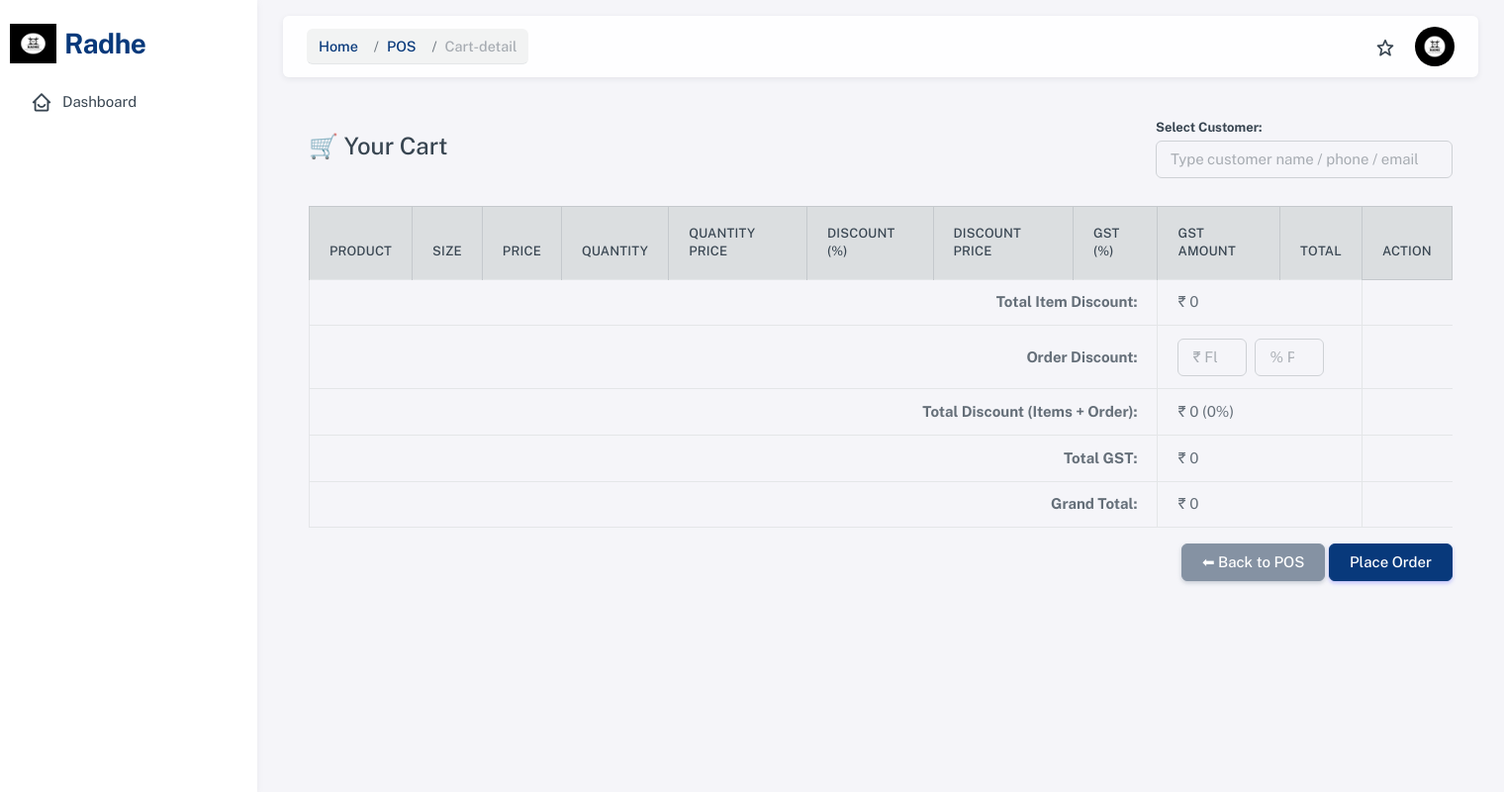
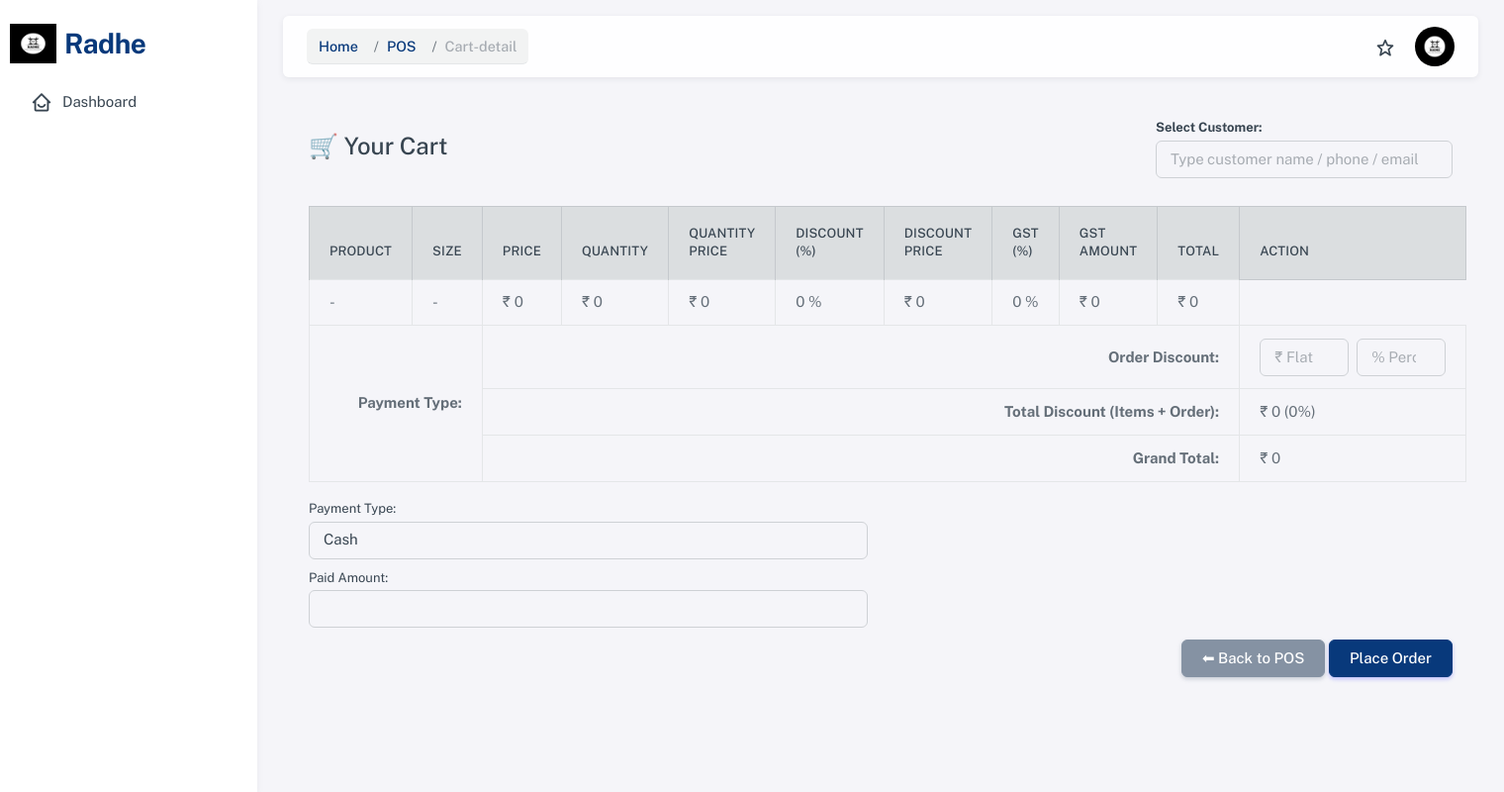
Before and after one commit to Hetviradadiya/Hardware_management, a Django app: page /cart_view/ in a window 1520 px wide. Shown: the whole page at 99% size. Run offline with Django 4.2, Linux system fonts and the light colour scheme; the visitor is signed in with stand-in values (Sample User, id 1); data that the repository does not hold is empty; some libraries are stand-ins or nearby versions.

Commit message:
cart changes

```diff
--- a/inventory_app/models.py
+++ b/inventory_app/models.py
@@ -127,6 +127,7 @@ class Customer(models.Model):
     phone = models.CharField(max_length=20, unique=True, blank=True, null=True)
     email = models.EmailField(blank=True, null=True)
     address = models.TextField(blank=True, null=True)
+    pending_amount = models.DecimalField(max_digits=12, decimal_places=2, default=0.00)
 
     def __str__(self):
         return self.name
@@ -238,17 +239,24 @@ class Cart(models.Model):
 # ---------- ORDER ----------
 class Order(models.Model):
     PAYMENT_TYPE_CHOICES = (
-        ('cod', 'cod'),
+        ('cash', 'cash'),
         ('online', 'online'),
+        ('card', 'card'),
     )
 
     customer = models.ForeignKey(
         Customer, on_delete=models.CASCADE, related_name="orders", null=True, blank=True
     )
     order_date = models.DateTimeField(auto_now_add=True)
-    total_amount = models.DecimalField(max_digits=12, decimal_places=2, default=0.00)
+    # totals
+    subtotal = models.DecimalField(max_digits=12, decimal_places=2, default=0.00)         # 💡 sum of qty * price
+    total_item_discount = models.DecimalField(max_digits=12, decimal_places=2, default=0.00)
+    order_discount = models.DecimalField(max_digits=10, decimal_places=2, default=0.00)
+    is_percentage = models.BooleanField(default=True)
+    total_discount = models.DecimalField(max_digits=12, decimal_places=2, default=0.00)   # 💡 item + order discount
+    total_gst = models.DecimalField(max_digits=12, decimal_places=2, default=0.00)
+    total_amount = models.DecimalField(max_digits=12, decimal_places=2, default=0.00)     # 💡 grand total after discounts + gst
 
-    order_discount = models.DecimalField(max_digits=10, decimal_places=2, default=0.00)
     is_percentage = models.BooleanField(default=True)
     pay_type = models.CharField(max_length=200, choices=PAYMENT_TYPE_CHOICES, blank=True, null=True)
     is_paid = models.BooleanField(default=False)
@@ -256,17 +264,17 @@ class Order(models.Model):
     pod_number = models.CharField(max_length=255, blank=True, null=True)
     paid_amount = models.DecimalField(max_digits=12, decimal_places=2, default=0.00)
 
-    def subtotal(self):
-        return sum(item.total_price() for item in self.items.all())
+    # def subtotal(self):
+    #     return sum(item.total_price() for item in self.items.all())
 
-    def discount_value(self):
-        subtotal = self.subtotal()
-        if self.is_percentage:
-            return (subtotal * self.order_discount) / Decimal(100)
-        return self.order_discount
+    # def discount_value(self):
+    #     subtotal = self.subtotal()
+    #     if self.is_percentage:
+    #         return (subtotal * self.order_discount) / Decimal(100)
+    #     return self.order_discount
 
-    def get_total_amount(self):
-        return self.subtotal() - self.discount_value()
+    # def get_total_amount(self):
+    #     return self.subtotal() - self.discount_value()
 
     def __str__(self):
         return f"Order #{self.id} - {self.customer.name if self.customer else 'No Customer'}"
@@ -303,7 +311,8 @@ class Sale(models.Model):
     order = models.OneToOneField(Order, on_delete=models.CASCADE)
     sale_date = models.DateTimeField(auto_now_add=True)
     total_amount = models.DecimalField(max_digits=12, decimal_places=2)
-    profit = models.DecimalField(max_digits=12, decimal_places=2, default=0.00)  # NEW
+    profit = models.DecimalField(max_digits=12, decimal_places=2, default=0.00)
+    paid_amount = models. DecimalField(max_digits=20, decimal_places=2, default=0.0)
 
     def save(self, *args, **kwargs):
         super().save(*args, **kwargs)
--- a/inventory_app/templates/cart.html
+++ b/inventory_app/templates/cart.html
@@ -36,8 +36,19 @@
     </tbody>
     <tfoot>
       <tr id="total-item-discount-row">
-        <td colspan="8" class="text-end"><strong>Total Item Discount:</strong></td>
-        <td colspan="2">₹ <span id="total-item-discount">0</span></td>
+        <td>-</td>
+        <td>-</td>
+        <td>₹ <span id="total-price">0</span></td>
+        <td>₹ <span id="total-quantity">0</span></td>
+        <td>₹ <span id="total-quantity-price">0</span></td>
+        <td><span id="total-item-discount-percentage">0</span> %</td>
+        <td>₹ <span id="total-item-discount">0</span></td>
+        <td><span id="total-gst">0</span> %</td>
+        <td>₹ <span id="total-gst-amout">0</span></td>
+        <td>₹ <span id="grand-total-price">0</span></td>
+      </tr>
+      <tr>
+        <td rowspan='4' colspan="2" class="text-end"><strong>Payment Type:</strong></td>
       </tr>
       <tr>
         <td colspan="8" class="text-end"><strong>Order Discount:</strong></td>
@@ -55,17 +66,31 @@
           (<span id="grand-total-discount-percent">0</span>%)
         </td>
       </tr>
-      <tr id="total-gst-row">
-        <td colspan="8" class="text-end"><strong>Total GST:</strong></td>
-        <td colspan="2">₹ <span id="total-gst">0</span></td>
-      </tr>
       <tr>
         <td colspan="8" class="text-end"><strong>Grand Total:</strong></td>
         <td colspan="2">₹ <span id="cart-total">0</span></td>
       </tr>
+
     </tfoot>
 
   </table>
+
+  <div class="row mt-3">
+  <div class="col-md-6">
+    <div class="mb-2">
+      <label class="form-label">Payment Type:</label>
+      <select id="pay-type" class="form-control">
+        <option value="cash">Cash</option>
+        <option value="card">Card</option>
+        <option value="upi">UPI</option>
+      </select>
+    </div>
+    <div>
+      <label class="form-label">Paid Amount:</label>
+      <input type="number" id="paid-amount" class="form-control" min="0" step="0.01">
+    </div>
+  </div>
+</div>
 
   <div class="mt-3 text-end">
     <a href="{% url 'pos' %}" class="btn btn-secondary">⬅ Back to POS</a>
@@ -74,7 +99,7 @@
 </div>
 
 <style>
-  #cart-table input[type="number"] { width: 70px; }
+  #cart-table input[type="number"] { width: 90px; }
   #cart-table select { width: 80px; }
   .product-img { width: 50px; height: 50px; object-fit: cover; border-radius: 5px; }
 </style>
@@ -89,26 +114,43 @@ function updateCartUI() {
     .then(data => {
       const tbody = document.getElementById("cart-items");
       const totalEl = document.getElementById("cart-total");
+      const totalPriceEl = document.getElementById("total-price");
       const totalGSTEl = document.getElementById("total-gst");
+      const totalGSTAmountEl = document.getElementById("total-gst-amout");
+      const totalQuantityEl = document.getElementById("total-quantity");
+      const totalQuantityPriceEl = document.getElementById("total-quantity-price");
       const totalItemDiscountEl = document.getElementById("total-item-discount");
+      const totalItemDiscountPercentageEl = document.getElementById("total-item-discount-percentage");
       const grandTotalDiscountEl = document.getElementById("grand-total-discount");
       const grandTotalDiscountPercentEl = document.getElementById("grand-total-discount-percent");
+      const grandTotalPriceEl = document.getElementById("grand-total-price");
 
       if (!data || data.length === 0) {
         tbody.innerHTML = '<tr><td colspan="11" class="text-center">Your cart is empty.</td></tr>';
         totalEl.textContent = "0";
+        totalPriceEl.textContent = "0";
         totalGSTEl.textContent = "0";
+        totalGSTAmountEl.textContent = "0";
+        totalQuantityEl.textContent = "0";
+        totalQuantityPriceEl.textContent = "0";
         totalItemDiscountEl.textContent = "0";
+        totalItemDiscountPercentageEl.textContent = "0";
         grandTotalDiscountEl.textContent = "0";
         grandTotalDiscountPercentEl.textContent = "0";
+        grandTotalPriceEl.textContent = "0";
         return;
       }
 
       tbody.innerHTML = "";
 
       let subtotal = 0;
+      let totalprice = 0;
       let totalDiscount = 0;
-      let totalGST = 0;
+      let totalDiscountPercentage = 0;
+      let totalgst = 0;
+      let totalGSTAmount = 0;
+      let totalquantity = 0;
+      let grandtotalPrice = 0;
 
       data.forEach(item => {
         const price = parseFloat(item.variant_price);
@@ -122,9 +164,14 @@ function updateCartUI() {
         let gstAmount = (qtyPrice - discountPrice) * gst / 100;
         let totalPrice = (qtyPrice - discountPrice) + gstAmount;
 
+        grandtotalPrice +=totalPrice;
+        totalprice += price;
+        totalquantity +=qty;
         subtotal += qtyPrice;
+        totalDiscountPercentage +=itemDiscount;
         totalDiscount += discountPrice;
-        totalGST += gstAmount;
+        totalGSTAmount += gstAmount;
+        totalgst += gst;
 
         const imageUrl = item.variant_photo || "/static/no-image.png";
 
@@ -135,9 +182,28 @@ function updateCartUI() {
             <td>₹${price.toFixed(2)}</td>
             <td><input type="number" value="${qty}" min="1" step="1" onchange="updateQty(${item.id}, this.value)"></td>
             <td>₹${qtyPrice.toFixed(2)}</td>
-            <td>${isPerc ? itemDiscount + "%" : "-"}</td>
-            <td>₹${discountPrice.toFixed(2)}</td>
-            <td>${gst}%</td>
+            <td>
+              <input type="number"
+                    value="${isPerc ? itemDiscount : ''}"
+                    min="0" step="0.01"
+                    onchange="updateItemDiscount(${item.id}, this.value, true)"
+                    style="width:70px">
+            </td>
+            <td>
+              <input type="number"
+                    value="${discountPrice.toFixed(2)}"
+                    min="0" step="0.01"
+                    onchange="updateDiscountPrice(${item.id}, this.value, ${price}, ${qty})"
+                    style="width:80px">
+            </td>
+            <td>
+              <select onchange="updateGST(${item.id}, this.value)" style="width:80px">
+                <option value="" ${!gst || gst == 0 ? "selected" : ""}>--</option>
+                <option value="5" ${gst == 5 ? "selected" : ""}>5%</option>
+                <option value="9" ${gst == 9 ? "selected" : ""}>9%</option>
+                <option value="18" ${gst == 18 ? "selected" : ""}>18%</option>
+              </select>
+            </td>
             <td>₹${gstAmount.toFixed(2)}</td>
             <td>₹${totalPrice.toFixed(2)}</td>
             <td><button class="btn btn-sm btn-danger" onclick="removeItem(${item.id})">✖</button></td>
@@ -162,12 +228,18 @@ function updateCartUI() {
       let grandDiscountPercent = (grandDiscount / subtotal) * 100;
 
       // Update UI
+      totalPriceEl.textContent = totalprice;
+      totalQuantityEl.textContent = totalquantity.toFixed(2);
+      totalQuantityPriceEl.textContent = subtotal.toFixed(2);
       totalItemDiscountEl.textContent = totalDiscount.toFixed(2);
+      totalItemDiscountPercentageEl.textContent = totalDiscountPercentage.toFixed(2);
       grandTotalDiscountEl.textContent = grandDiscount.toFixed(2);
       grandTotalDiscountPercentEl.textContent = grandDiscountPercent.toFixed(2);
 
-      totalGSTEl.textContent = totalGST.toFixed(2);
-      totalEl.textContent = (subtotal - grandDiscount + totalGST).toFixed(2);
+      totalGSTAmountEl.textContent = totalGSTAmount.toFixed(2);
+      totalGSTEl.textContent = totalgst.toFixed(2);
+      totalEl.textContent = (subtotal - grandDiscount + totalGSTAmount).toFixed(2);
+      grandTotalPriceEl.textContent = grandtotalPrice;
     });
 }
 
@@ -300,15 +372,25 @@ function getCSRFToken() {
   // ======================= ORDER PLACEMENT =======================
   function placeOrder() {
     const customerId = document.getElementById("customer_id").value;
-    if (!customerId) {
-      alert("Please select a customer before placing order.");
-      return;
-    }
+  if (!customerId) {
+    alert("Please select a customer before placing order.");
+    return;
+  }
+
+  // Get values
+  const payType = document.getElementById("pay-type").value;
+  const paidAmount = document.getElementById("paid-amount").value;
+
+  const orderDiscountFlat = parseFloat(document.getElementById("order-discount-flat").value || 0);
+  const orderDiscountPercent = parseFloat(document.getElementById("order-discount-percent").value || 0);
 
     const formData = new URLSearchParams();
+    formData.appconst formData = new URLSearchParams();
     formData.append("customer_id", customerId);
-    formData.append("order_discount", orderDiscount);
-    formData.append("is_percentage", orderDiscountType === "percent");
+    formData.append("order_discount_flat", orderDiscountFlat);
+    formData.append("order_discount_percent", orderDiscountPercent);
+    formData.append("pay_type", payType);
+    formData.append("paid_amount", paidAmount);
 
     fetch("/place_order/", {
       method: "POST",
```
Also changed, not shown: inventory_app/admin_views/POSViews.py (+52 -61 lines), inventory_app/templates/product_list.html (+4 -4 lines), inventory_app/migrations/0010_customer_pending_amount_order_subtotal_and_more.py (added), inventory_app/migrations/0011_alter_order_pay_type.py (added).
